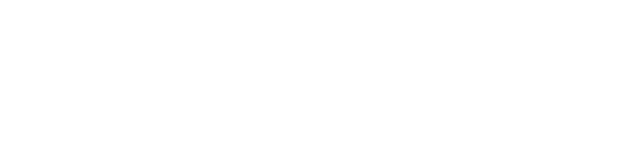
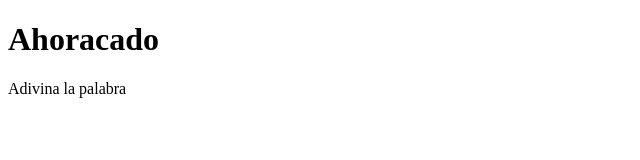
Before and after one commit to cirocordd/diplo_utn, a plain HTML site: page index.html in a window 1280 px wide. Shown: the whole page, without its empty margins (0-640 px from the left). Drawn offline with Linux system fonts and the light colour scheme.

Commit message:
agregue titulos

```diff
--- a/index.html
+++ b/index.html
@@ -9,6 +9,8 @@
 <body>
 
     <main>
+        <h1>Ahoracado</h1>
+        <p>Adivina la palabra</p>
         <div></div>
         <div></div>
         <div></div>
```
